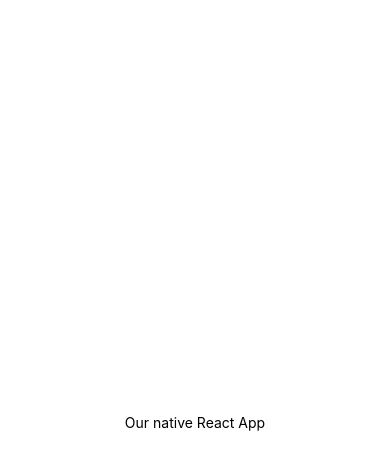
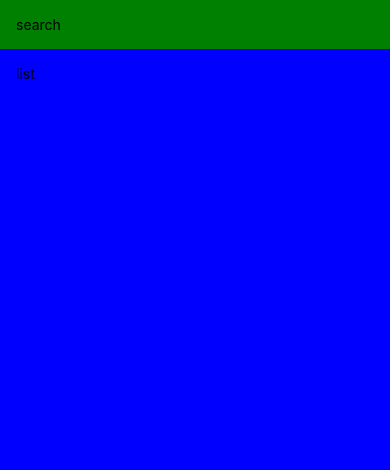
Before and after one commit to KrisKringle1/MealsToGo, a React Native app: screen / in a window 390 px wide. Shown: the top 470 px of the page. Built offline with nearby package versions, Linux system fonts and the light colour scheme.

Commit message:
need to fix eslint

```diff
--- a/App.js
+++ b/App.js
@@ -1,18 +1,42 @@
-import { StatusBar } from "expo-status-bar";
-import { StyleSheet, Text, View } from "react-native";
+import { StatusBar as ExpoStatusBar } from "expo-status-bar";
+import {
+  StyleSheet,
+  Text,
+  View,
+  SafeAreaView,
+  Platform,
+  StatusBar,
+} from "react-native";
 
+const isAndroid = Platform.OS === "android";
 export default function App() {
   return (
-    <View style={styles.container}>
-      <Text>Our native React App</Text>
-    </View>
+    <>
+      <SafeAreaView style={styles.container}>
+        <View style={styles.green}>
+          <Text>search</Text>
+        </View>
+        <View style={styles.blue}>
+          <Text>list</Text>
+        </View>
+      </SafeAreaView>
+      <ExpoStatusBar style="auto" />
+    </>
   );
 }
 
 const styles = StyleSheet.create({
   container: {
-    justifyContent: "center",
-    alignItems: "center",
+    flex: 1,
+    marginTop: StatusBar.currentHeight,
+  },
+  green: {
+    padding: 16,
+    backgroundColor: "green",
+  },
+  blue: {
+    padding: 16,
+    backgroundColor: "blue",
     flex: 1,
   },
 });
```
Also changed, not shown: package.json (+8 -2 lines), 2 other files (tests, documents, lock files or other folders).
